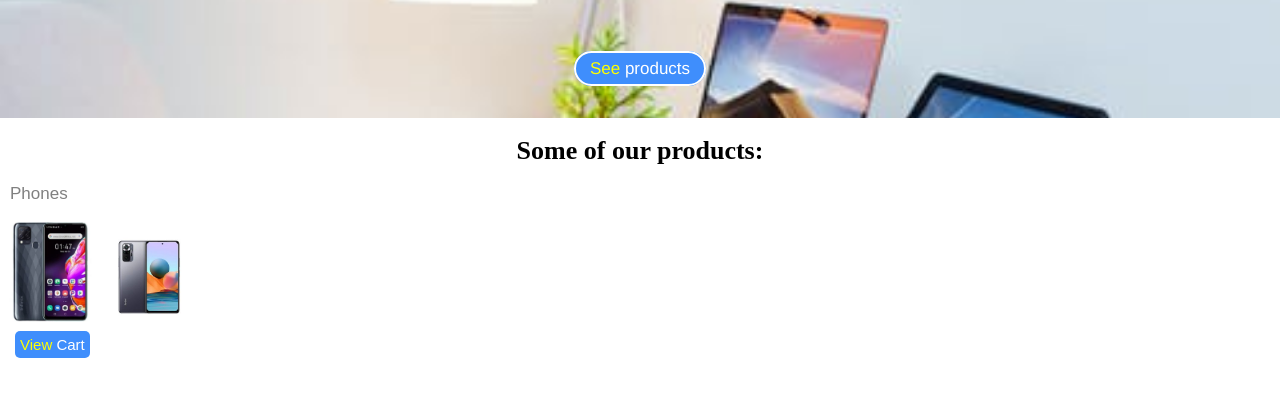
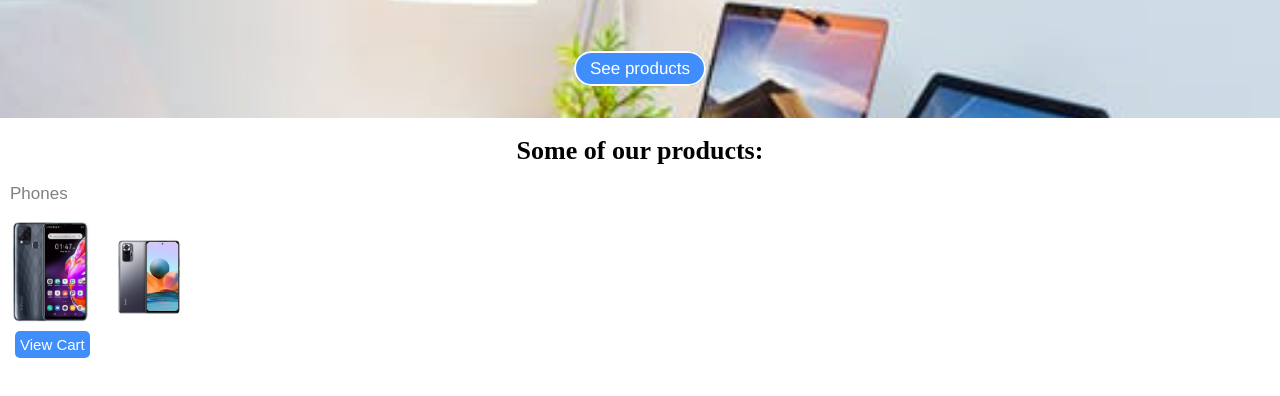
Before and after one commit to Alphaeinsteinium/Engrab, a plain HTML site: page index.html in a window 1280 px wide. Shown: the part 203-599 px from the top of the page. Drawn offline with Linux system fonts and the light colour scheme.

Commit message:
Update style.css

```diff
--- a/style.css
+++ b/style.css
@@ -6,9 +6,6 @@ font-size: 14px;
 }
 body{
 font-family: "san-serif";
-}
-span.see{
-color: yellow;
 }
 .dropdown{
 position: fixed;
```
